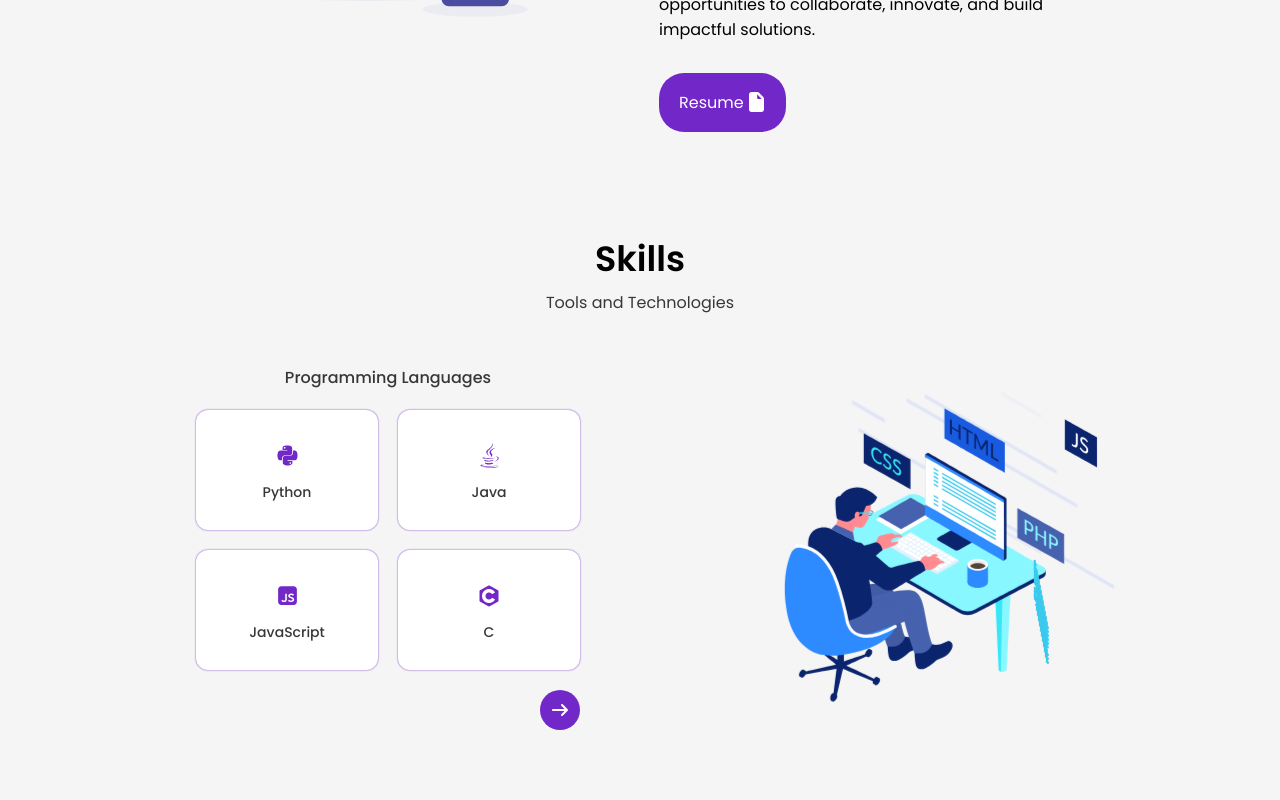
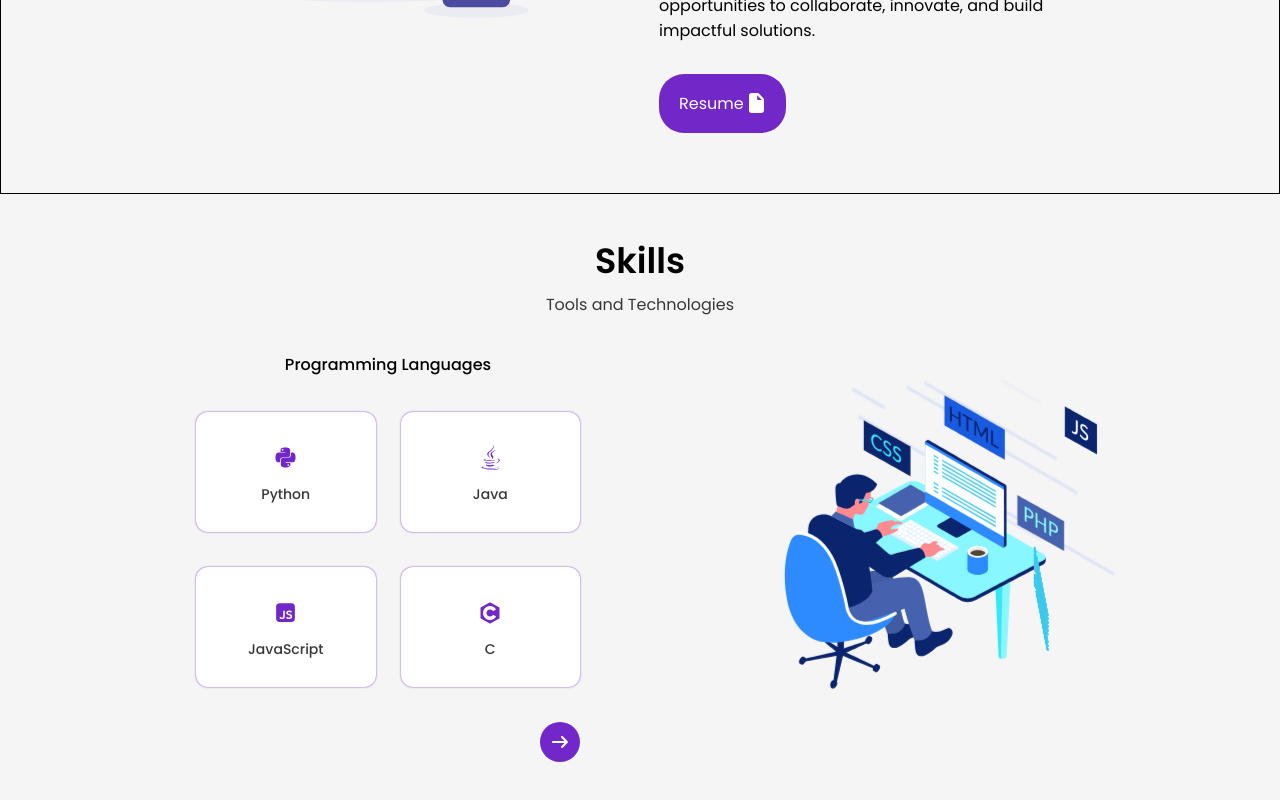
Before and after one commit to BennyhinnTitus/portfolio, a React (Create React App) app: page / in a window 1280 px wide. Shown: the part 1302-2102 px from the top of the page. Built offline with nearby package versions, Linux system fonts and the light colour scheme.

Commit message:
feat: update layout and spacing in Skills and About sections for improved aesthetics

```diff
--- a/src/App.css
+++ b/src/App.css
@@ -122,6 +122,7 @@
     justify-content: center;
     padding-bottom: 60px;
     background-color: rgb(245, 245, 245);
+    border: 1px solid black;
 }
 
 .title {
@@ -217,7 +218,7 @@
     flex-direction: column;
     align-items: center;
     justify-content: center;
-    padding-bottom: 60px;
+    padding-bottom: 35px;
     background-color: rgb(245, 245, 245);
 }
 
@@ -225,7 +226,7 @@
     display: flex;
     justify-content: center;
     /* dont change with margin-top value! */
-    margin-top: 70px;
+    margin-top: 55px;
     width: 100%;
     /* gap: 20px; */
 }
@@ -252,9 +253,9 @@
     font-size: 16px;
     font-weight: 500;
     margin: 0;
+    margin-bottom: 5px;
     min-height: 24px;
-    padding-bottom: 20px;
-    color: rgb(55, 55, 55);
+    padding-bottom: 30px;
     font-family: 'Poppins', sans-serif;
     text-align: center;
 }
@@ -262,13 +263,13 @@
 .skills-display-cards {
     display: grid;
     grid-template-columns: repeat(2, minmax(0, 1fr));
-    column-gap: 20px;
-    row-gap: 20px;
+    column-gap: 25px;
+    row-gap: 35px;
     width: 75%;
     margin-left: auto;
     margin-right: auto;
     min-height: 260px;
-    margin-bottom: 20px;
+    margin-bottom: 35px;
     transition: opacity 0.3s ease;
 }
 
```
